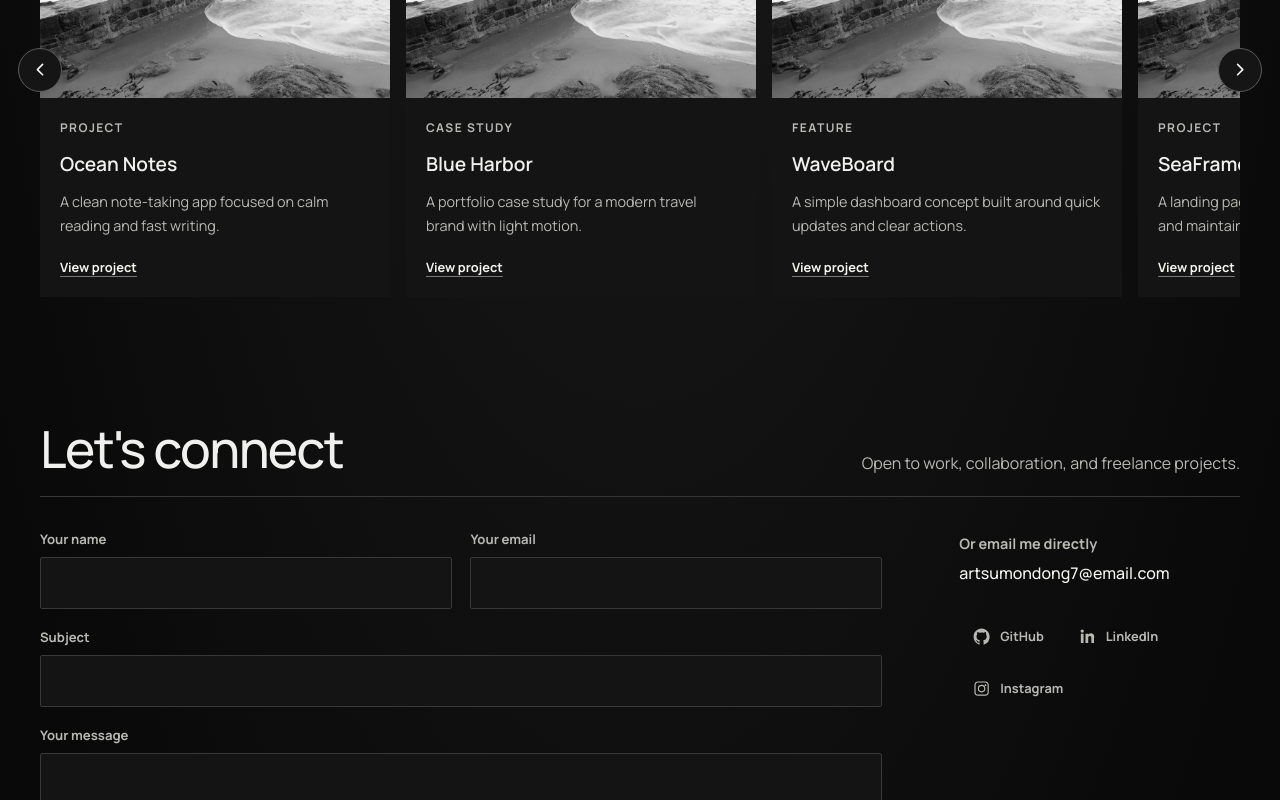
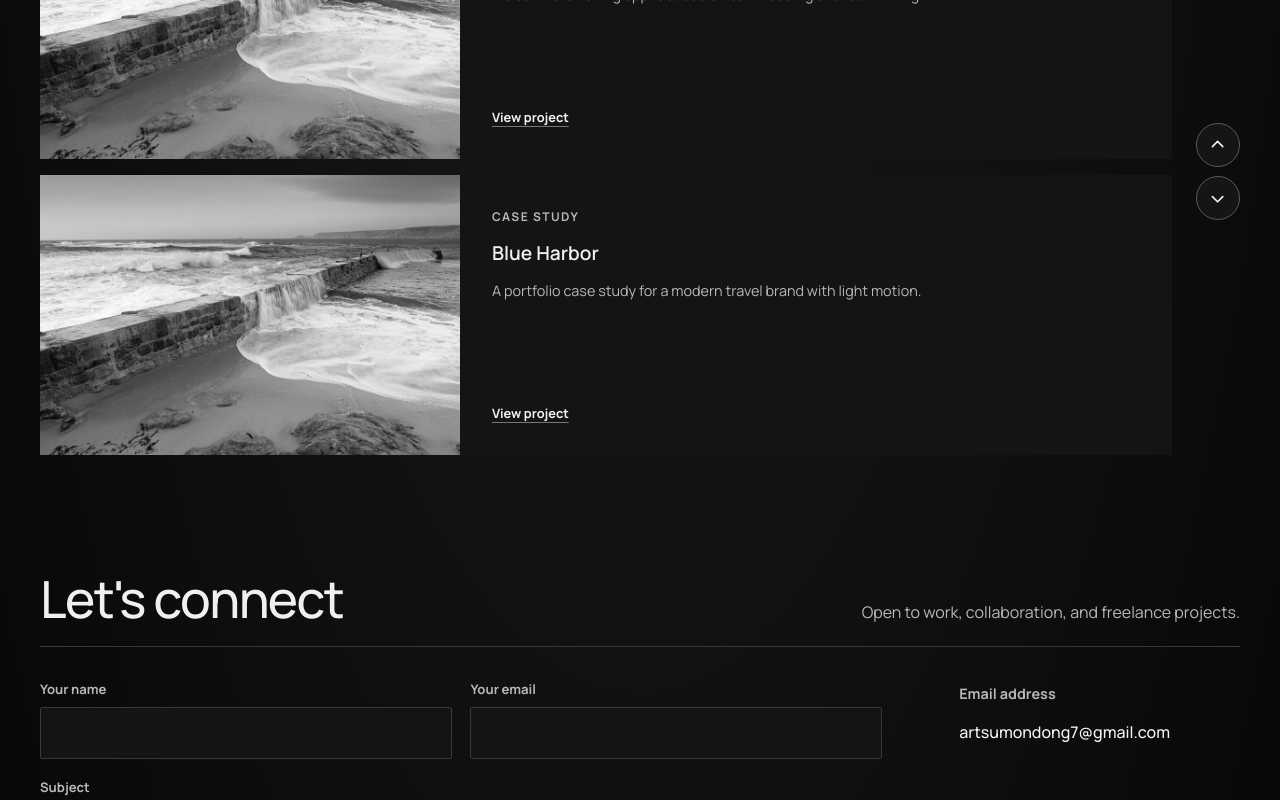
Before and after one commit to gattosazio/Art-The-Great, a Next.js app: page / in a window 1280 px wide. Shown: the part 1440-2240 px from the top of the page. Built offline with nearby package versions, Linux system fonts and the light colour scheme.

Commit message:
feat: enhancement

```diff
--- a/app/globals.css
+++ b/app/globals.css
@@ -97,7 +97,6 @@ ul {
   width: 144px;
   height: 45px;
   overflow: hidden;
-  background: var(--muted);
 }
 
 .brand-logo {
@@ -105,7 +104,6 @@ ul {
   height: 100%;
   object-fit: cover;
   object-position: center 51%;
-  mix-blend-mode: multiply;
 }
 
 .site-nav {
@@ -488,13 +486,19 @@ ul {
 
 .works-viewport {
   position: relative;
+  display: grid;
+  grid-template-columns: minmax(0, 1fr) auto;
+  align-items: center;
+  gap: 1rem;
   margin-top: 1.5rem;
 }
 
 .works-scroller {
-  overflow-x: auto;
-  padding: 0.25rem 0 1.25rem;
-  scroll-snap-type: x mandatory;
+  max-height: min(74svh, 720px);
+  overflow-x: hidden;
+  overflow-y: auto;
+  padding: 0.25rem 0.5rem 0.25rem 0;
+  scroll-snap-type: y mandatory;
   scrollbar-color: #666 #151515;
   scrollbar-width: thin;
   -ms-overflow-style: auto;
@@ -502,9 +506,8 @@ ul {
 
 .works-grid {
   display: grid;
-  width: max-content;
-  grid-auto-columns: minmax(280px, 350px);
-  grid-auto-flow: column;
+  width: 100%;
+  grid-template-columns: minmax(0, 1fr);
   align-items: stretch;
   gap: 1rem;
 }
@@ -513,13 +516,13 @@ ul {
   display: block;
   min-width: 0;
   scroll-snap-align: start;
+  scroll-margin-block: 0.25rem;
   outline-offset: 5px;
 }
 
 .work-card-surface {
   display: flex;
-  min-height: 100%;
-  flex-direction: column;
+  min-height: 280px;
   overflow: hidden;
   background: var(--bg-raised);
   transition: background-color 200ms ease, transform 220ms ease;
@@ -533,7 +536,7 @@ ul {
 
 .work-image-wrap {
   position: relative;
-  aspect-ratio: 16 / 10;
+  flex: 0 0 min(38%, 420px);
   overflow: hidden;
   background: #252525;
 }
@@ -541,6 +544,8 @@ ul {
 .work-image {
   width: 100%;
   height: 100%;
+  position: absolute;
+  inset: 0;
   object-fit: cover;
   filter: grayscale(1) contrast(0.96);
   transition: filter 240ms ease, transform 340ms cubic-bezier(0.16, 1, 0.3, 1);
@@ -555,8 +560,9 @@ ul {
 .work-card-body {
   display: flex;
   flex: 1;
+  min-width: 0;
   flex-direction: column;
-  padding: 1.25rem;
+  padding: clamp(1.25rem, 3vw, 2rem);
 }
 
 .work-type {
@@ -592,9 +598,6 @@ ul {
 }
 
 .works-arrow {
-  position: absolute;
-  top: 44%;
-  z-index: 2;
   display: inline-flex;
   width: 44px;
   height: 44px;
@@ -605,22 +608,19 @@ ul {
   background: #151515;
   color: var(--white);
   cursor: pointer;
-  transform: translateY(-50%);
   transition: background-color 160ms ease, color 160ms ease, transform 160ms ease;
 }
 
 .works-arrow:hover {
   background: var(--white);
   color: var(--black);
-  transform: translateY(calc(-50% - 2px));
+  transform: translateY(-2px);
 }
 
-.works-arrow-left {
-  left: -1.35rem;
-}
-
-.works-arrow-right {
-  right: -1.35rem;
+.works-controls {
+  display: flex;
+  flex-direction: column;
+  gap: 0.6rem;
 }
 
 .works-arrow svg {
@@ -725,16 +725,46 @@ ul {
   font-weight: 700;
 }
 
-.contact-email-link span {
+.contact-email-copy {
+  justify-self: start;
+  min-height: 44px;
+  padding: 0.25rem 0;
+  border: 0;
+  background: none;
   color: var(--white);
   font-size: 1rem;
   font-weight: 500;
+  font-family: inherit;
+  text-align: left;
   overflow-wrap: anywhere;
+  cursor: copy;
 }
 
-.contact-email-link:hover span {
+.contact-email-copy:hover {
   text-decoration: underline;
   text-underline-offset: 0.25em;
+}
+
+.contact-trap {
+  position: absolute;
+  width: 1px;
+  height: 1px;
+  overflow: hidden;
+  clip: rect(0, 0, 0, 0);
+  white-space: nowrap;
+  clip-path: inset(50%);
+}
+
+.contact-status {
+  min-height: 1.4em;
+  color: var(--white);
+  font-size: 0.82rem;
+  line-height: 1.5;
+}
+
+.contact-submit-row button:disabled {
+  cursor: not-allowed;
+  opacity: 0.65;
 }
 
 .social-links {
@@ -774,6 +804,8 @@ ul {
 .tech-toggle:focus-visible,
 .work-card:focus-visible,
 .works-arrow:focus-visible,
+.works-scroller:focus-visible,
+.contact-email-copy:focus-visible,
 .social-link:focus-visible {
   outline: 2px solid #f1f1ee;
   outline-offset: 4px;
@@ -789,14 +821,6 @@ ul {
     flex-direction: row;
     flex-wrap: wrap;
     align-items: center;
-  }
-
-  .works-arrow-left {
-    left: 0.5rem;
-  }
-
-  .works-arrow-right {
-    right: 0.5rem;
   }
 }
 
@@ -917,8 +941,19 @@ ul {
     font-size: 0.74rem;
   }
 
-  .works-grid {
-    grid-auto-columns: minmax(260px, 82vw);
+  .works-scroller {
+    max-height: 68svh;
+    padding-right: 0.25rem;
+  }
+
+  .work-card-surface {
+    min-height: 0;
+    flex-direction: column;
+  }
+
+  .work-image-wrap {
+    flex-basis: auto;
+    aspect-ratio: 16 / 10;
   }
 
   .contact-fields {
--- a/app/page.tsx
+++ b/app/page.tsx
@@ -99,11 +99,11 @@ function InstagramIcon() {
   );
 }
 
-function ArrowLeftIcon() {
+function ArrowUpIcon() {
   return (
     <svg viewBox="0 0 24 24" aria-hidden="true">
       <path
-        d="M14.5 5.5L8 12l6.5 6.5"
+        d="M5.5 14.5L12 8l6.5 6.5"
         fill="none"
         stroke="currentColor"
         strokeLinecap="round"
@@ -114,11 +114,11 @@ function ArrowLeftIcon() {
   );
 }
 
-function ArrowRightIcon() {
+function ArrowDownIcon() {
   return (
     <svg viewBox="0 0 24 24" aria-hidden="true">
       <path
-        d="M9.5 5.5L16 12l-6.5 6.5"
+        d="M5.5 9.5L12 16l6.5-6.5"
         fill="none"
         stroke="currentColor"
         strokeLinecap="round"
@@ -135,49 +135,52 @@ export default function Home() {
   const heroElementRef = useRef<HTMLElement | null>(null);
   const heroRevealTargetRef = useRef(0);
   const heroRevealCurrentRef = useRef(0);
+  const formCooldownUntilRef = useRef(0);
+  const formCooldownTimerRef = useRef<ReturnType<typeof setTimeout> | null>(null);
   const [techPaused, setTechPaused] = useState(false);
+  const [formStatus, setFormStatus] = useState("");
+  const [emailCopyStatus, setEmailCopyStatus] = useState("");
+  const [formOnCooldown, setFormOnCooldown] = useState(false);
   const emailContact = profile.contacts.find((contact) => contact.type === "email");
   const socialContacts = profile.contacts.filter((contact) => contact.type !== "email");
 
   useEffect(() => {
+    return () => {
+      if (formCooldownTimerRef.current !== null) {
+        clearTimeout(formCooldownTimerRef.current);
+      }
+    };
+  }, []);
+
+  const scrollWorksBy = (direction: "up" | "down") => {
     const node = worksScrollerRef.current;
 
     if (!node) {
       return;
     }
 
-    const handleWorksWheel = (event: WheelEvent) => {
-      if (Math.abs(event.deltaY) <= Math.abs(event.deltaX)) {
+    const amount = Math.min(380, node.clientHeight * 0.85);
+    node.scrollBy({
+      top: direction === "up" ? -amount : amount,
+      behavior: "smooth"
+    });
+  };
+
+  const handleCopyEmail = async () => {
+    if (!emailContact) {
       return;
     }
 
-      if (node.scrollWidth <= node.clientWidth) {
-        return;
+    try {
+      if (!navigator.clipboard?.writeText) {
+        throw new Error("Clipboard access is unavailable in this browser.");
       }
 
-      event.preventDefault();
-      node.scrollLeft += event.deltaY;
-    };
-
-    node.addEventListener("wheel", handleWorksWheel, { passive: false });
-
-    return () => {
-      node.removeEventListener("wheel", handleWorksWheel);
-    };
-  }, []);
-
-  const scrollWorksBy = (direction: "left" | "right") => {
-    const node = worksScrollerRef.current;
-
-    if (!node) {
-      return;
+      await navigator.clipboard.writeText(emailContact.value);
+      setEmailCopyStatus("Email copied to clipboard.");
+    } catch {
+      setEmailCopyStatus("Couldn't copy automatically. You can select and copy the email address.");
     }
-
-    const amount = Math.min(380, node.clientWidth * 0.85);
-    node.scrollBy({
-      left: direction === "left" ? -amount : amount,
-      behavior: "smooth"
-    });
   };
 
   const handleInquirySubmit = (event: FormEvent<HTMLFormElement>) => {
@@ -188,13 +191,47 @@ export default function Home() {
     }
 
     const formData = new FormData(event.currentTarget);
-    const name = String(formData.get("name") ?? "");
-    const senderEmail = String(formData.get("email") ?? "");
-    const subject = String(formData.get("subject") ?? "");
-    const message = String(formData.get("message") ?? "");
+    if (String(formData.get("website") ?? "").trim()) {
+      setFormStatus("This inquiry was blocked. Leave the website field blank.");
+      return;
+    }
+
+    const remainingCooldown = formCooldownUntilRef.current - Date.now();
+    if (remainingCooldown > 0) {
+      setFormStatus(`Please wait ${Math.ceil(remainingCooldown / 1000)} seconds before opening another email draft.`);
+      return;
+    }
+
+    const name = String(formData.get("name") ?? "").trim();
+    const senderEmail = String(formData.get("email") ?? "").trim();
+    const subject = String(formData.get("subject") ?? "").trim();
+    const message = String(formData.get("message") ?? "").trim();
+
+    if (name.length < 2) {
+      setFormStatus("Please enter a name with at least 2 characters.");
+      return;
+    }
+
+    if (subject.length < 3) {
+      setFormStatus("Please enter a subject with at least 3 characters.");
+      return;
+    }
+
+    if (message.length < 20) {
+      setFormStatus("Please make your message at least 20 characters long.");
+      return;
+    }
+
     const body = `From: ${name}\nEmail: ${senderEmail}\n\n${message}`;
     const mailto = `mailto:${emailContact.value}?subject=${encodeURIComponent(subject)}&body=${encodeURIComponent(body)}`;
 
+    formCooldownUntilRef.current = Date.now() + 30_000;
+    setFormOnCooldown(true);
+    setFormStatus("Your email app should open with the inquiry ready to send.");
+    formCooldownTimerRef.current = setTimeout(() => {
+      formCooldownUntilRef.current = 0;
+      setFormOnCooldown(false);
+    }, 30_000);
     window.location.href = mailto;
   };
 
@@ -279,7 +316,7 @@ export default function Home() {
         <header className="site-header">
           <a className="brand" href="#home" aria-label="ARTURO home">
             <Image
-              src={withBasePath("/arturo_logo.png")}
+              src={withBasePath("/arturo_logo-2.png")}
               alt="ARTURO"
               width={2000}
               height={2000}
@@ -397,17 +434,11 @@ export default function Home() {
           <h2>Selected works</h2>
         </div>
         <div className="works-viewport">
-          <button
-            className="works-arrow works-arrow-left"
-            type="button"
-            aria-label="Scroll projects left"
-            onClick={() => scrollWorksBy("left")}
-          >
-            <ArrowLeftIcon />
-          </button>
           <div
             className="works-scroller"
             ref={worksScrollerRef}
+            tabIndex={0}
+            aria-label="Selected works. Scroll vertically to browse projects."
           >
             <div className="works-grid">
               {profile.works.map((work, index) => (
@@ -439,14 +470,24 @@ export default function Home() {
               ))}
             </div>
           </div>
+          <div className="works-controls" role="group" aria-label="Project gallery controls">
             <button
-            className="works-arrow works-arrow-right"
+              className="works-arrow"
               type="button"
-            aria-label="Scroll projects right"
-            onClick={() => scrollWorksBy("right")}
+              aria-label="Scroll projects up"
+              onClick={() => scrollWorksBy("up")}
             >
-            <ArrowRightIcon />
+              <ArrowUpIcon />
             </button>
+            <button
+              className="works-arrow"
+              type="button"
+              aria-label="Scroll projects down"
+              onClick={() => scrollWorksBy("down")}
+            >
+              <ArrowDownIcon />
+            </button>
+          </div>
         </div>
       </section>
 
@@ -458,39 +499,56 @@ export default function Home() {
         <div className="contact-list">
           <form className="contact-form" onSubmit={handleInquirySubmit}>
             <div className="contact-fields">
+              <label className="contact-field contact-trap" aria-hidden="true">
+                <span>Leave this field empty</span>
+                <input name="website" tabIndex={-1} autoComplete="off" />
+              </label>
               <label className="contact-field">
                 <span>Your name</span>
-                <input autoComplete="name" name="name" required />
+                <input autoComplete="name" name="name" required minLength={2} maxLength={80} />
               </label>
               <label className="contact-field">
                 <span>Your email</span>
-                <input autoComplete="email" name="email" type="email" required />
+                <input autoComplete="email" name="email" type="email" required maxLength={254} />
               </label>
               <label className="contact-field contact-field-full">
                 <span>Subject</span>
-                <input name="subject" required maxLength={120} />
+                <input name="subject" required minLength={3} maxLength={120} />
               </label>
               <label className="contact-field contact-field-full">
                 <span>Your message</span>
-                <textarea name="message" rows={6} required maxLength={5000} />
+                <textarea name="message" rows={6} required minLength={20} maxLength={5000} />
               </label>
             </div>
             <div className="contact-submit-row">
-              <button className="button button-solid" type="submit">
-                Open email to send
+              <button className="button button-solid" type="submit" disabled={formOnCooldown}>
+                {formOnCooldown ? "Please wait before sending again" : "Open email to send"}
               </button>
               <p className="contact-form-note">
-                Your email app will open with your message ready to send.
+                Your email app opens with the draft; the website doesn&apos;t send or store it. A brief browser-side cooldown helps avoid accidental repeats, but isn&apos;t a spam filter.
               </p>
             </div>
+            <p className="contact-status" role="status" aria-live="polite">
+              {formStatus}
+            </p>
           </form>
 
           <div className="contact-details">
             {emailContact ? (
-              <a className="contact-email-link" href={emailContact.href}>
-                Or email me directly
-                <span>{emailContact.value}</span>
-              </a>
+              <div className="contact-email-link">
+                <span>Email address</span>
+                <button
+                  className="contact-email-copy"
+                  type="button"
+                  onClick={handleCopyEmail}
+                  aria-label={`Copy ${emailContact.value} to clipboard`}
+                >
+                  {emailContact.value}
+                </button>
+                <span className="contact-status" role="status" aria-live="polite">
+                  {emailCopyStatus}
+                </span>
+              </div>
             ) : null}
             <div className="social-links" aria-label="Social links">
               {socialContacts.map((contact) => (
--- a/src/data/profile.ts
+++ b/src/data/profile.ts
@@ -216,8 +216,8 @@ export const profile: Profile = {
     {
       type: "email",
       label: "Email",
-      value: "artsumondong7@email.com",
-      href: "mailto:artsumondong7@email.com"
+      value: "artsumondong7@gmail.com",
+      href: "mailto:artsumondong7@gmail.com"
     },
     {
       type: "github",
```
Also changed, not shown: public/arturo_logo-2.png (added), 1 other file (tests, documents, lock files or other folders). Lines whose indentation alone changed are shown as unchanged.
